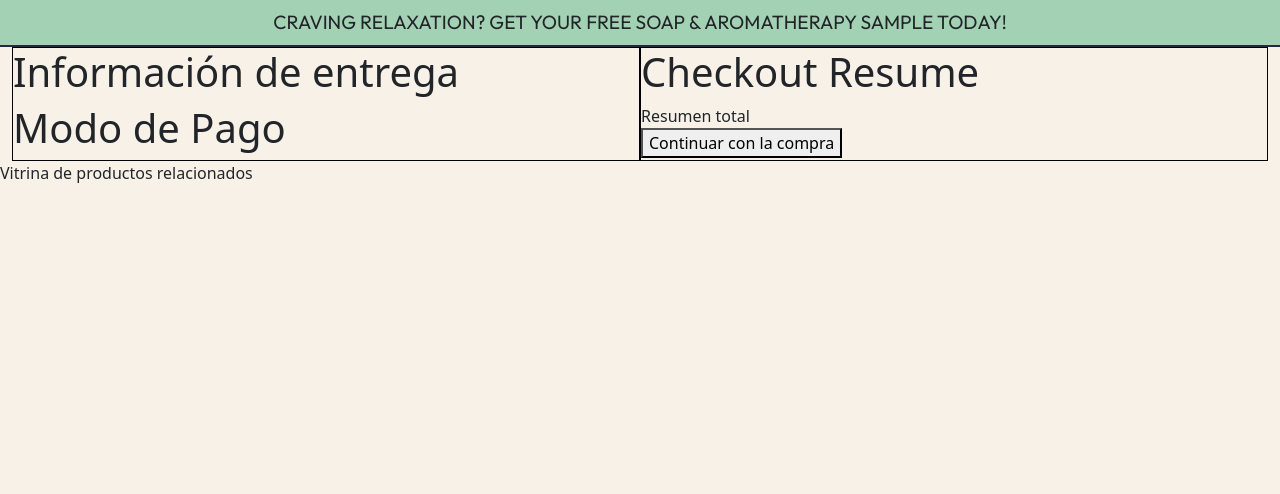
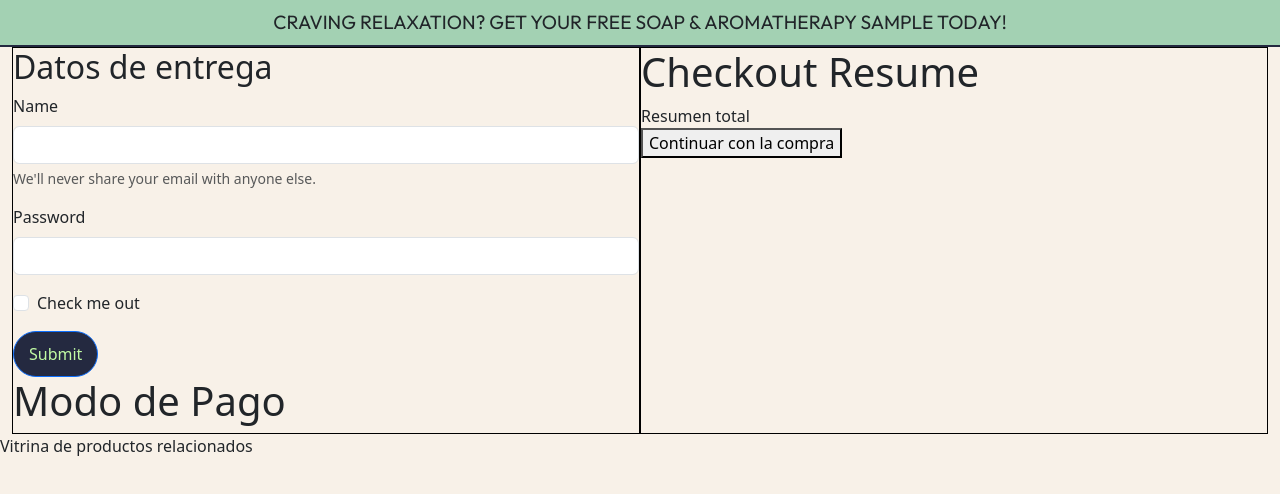
Before and after one commit to CaroMokka/Ecommerce-MeowJungle, a React (Vite) app in the folder frontend/: page /shipping in a window 1280 px wide. Shown: the top 494 px of the page. Built offline with nearby package versions, Linux system fonts and the light colour scheme.

Commit message:
Add shipping form

```diff
--- a/frontend/package.json
+++ b/frontend/package.json
@@ -13,6 +13,7 @@
     "bootstrap": "^5.3.3",
     "react": "^19.0.0",
     "react-dom": "^19.0.0",
+    "react-hook-form": "^7.54.2",
     "react-router-dom": "^7.2.0"
   },
   "devDependencies": {
--- /dev/null
+++ b/frontend/src/features/checkout/formsCheckout/ShippingForm.tsx
@@ -0,0 +1,23 @@
+
+function ShippingForm() {
+  return (
+    <form>
+  <div className="mb-3">
+    <label htmlFor="inputName" className="form-label">Name</label>
+    <input type="text" className="form-control" id="inputName" aria-describedby="nameHelp"/>
+    <div id="nameHelp" className="form-text">We'll never share your email with anyone else.</div>
+  </div>
+  <div className="mb-3">
+    <label htmlFor="exampleInputPassword1" className="form-label">Password</label>
+    <input type="password" className="form-control" id="exampleInputPassword1"/>
+  </div>
+  <div className="mb-3 form-check">
+    <input type="checkbox" className="form-check-input" id="exampleCheck1"/>
+    <label className="form-check-label" htmlFor="exampleCheck1">Check me out</label>
+  </div>
+  <button type="submit" className="btn btn-primary">Submit</button>
+</form>
+  )
+}
+
+export default ShippingForm
--- a/frontend/src/pages/checkout/Shipping.tsx
+++ b/frontend/src/pages/checkout/Shipping.tsx
@@ -1,4 +1,5 @@
 import Stripe from "../../components/layout/header/stripePromotion/Stripe"
+import ShippingForm from "../../features/checkout/formsCheckout/ShippingForm"
 import ResumeCheckout from "../../features/checkout/resumeCheckout/ResumeCheckout"
 function Shipping() {
   return (
@@ -7,7 +8,8 @@ function Shipping() {
 
     <div className="container-fluid d-flex">
       <div className="col-6 border border-black">
-        <h1>Información de entrega</h1>
+        <h2>Datos de entrega</h2>
+        <ShippingForm/>
         <h1>Modo de Pago</h1>
       </div>
       <div className="col-6 border border-black">
```
Also changed, not shown: 1 other file (tests, documents, lock files or other folders).
